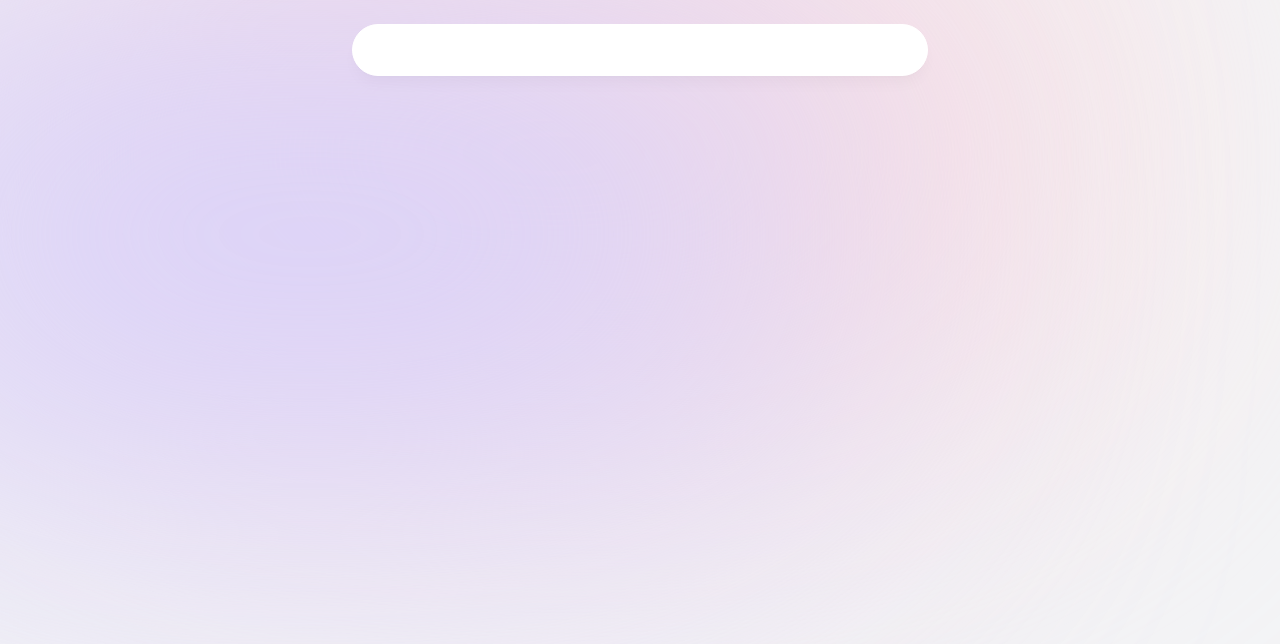
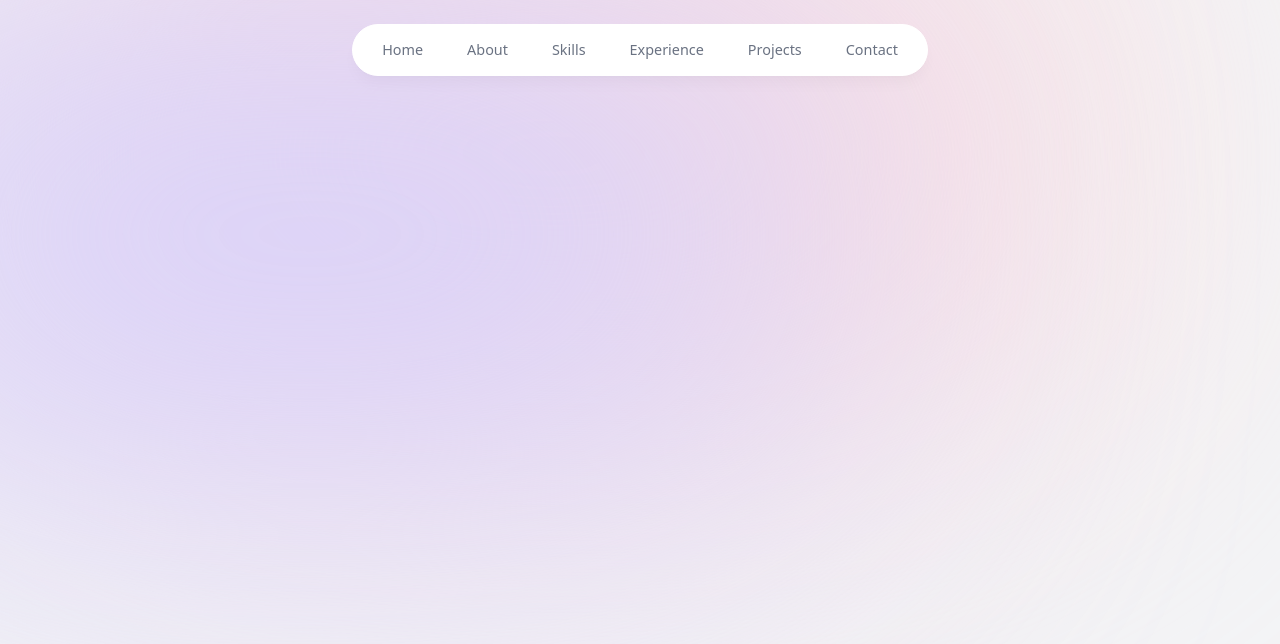
Before and after one commit to Akshay2996/portfolio, a Next.js app: page / in a window 1280 px wide. Shown: the top 644 px of the page. Built offline with nearby package versions, Linux system fonts and the light colour scheme.

Commit message:
Created the header component with navigation links

```diff
--- a/components/header.tsx
+++ b/components/header.tsx
@@ -1,6 +1,8 @@
 "use client";
 import React from "react";
 import { motion } from "framer-motion";
+import { links } from "@/lib/data";
+import Link from "next/link";
 
 export default function Header() {
   return (
@@ -11,6 +13,23 @@
         animate={{ y: 0, x: "-50%", opacity: 1 }}
         transition={{ duration: 0.3 }}
       ></motion.div>
+      <nav className="flex fixed top-[0.15rem] left-1/2 h-12 -translate-x-1/2 py-2 sm:top-[1.7rem] sm:h-[initial] sm:py-0">
+        <ul className="flex w-[22rem] flex-wrap items-center justify-center gap-y-1 text-[0.9rem] font-medium text-gray-500 sm:w-[initial] sm:flex-nowrap sm:gap-5">
+          {links.map((link) => (
+            <li
+              className="h-3/4 flex items-center justify-center"
+              key={link.hash}
+            >
+              <Link
+                className="flex w-full items-center justify-center px-3 py-3 hover:text-gray-900 transition"
+                href={link.hash}
+              >
+                {link.name}
+              </Link>
+            </li>
+          ))}
+        </ul>
+      </nav>
     </header>
   );
 }
```
